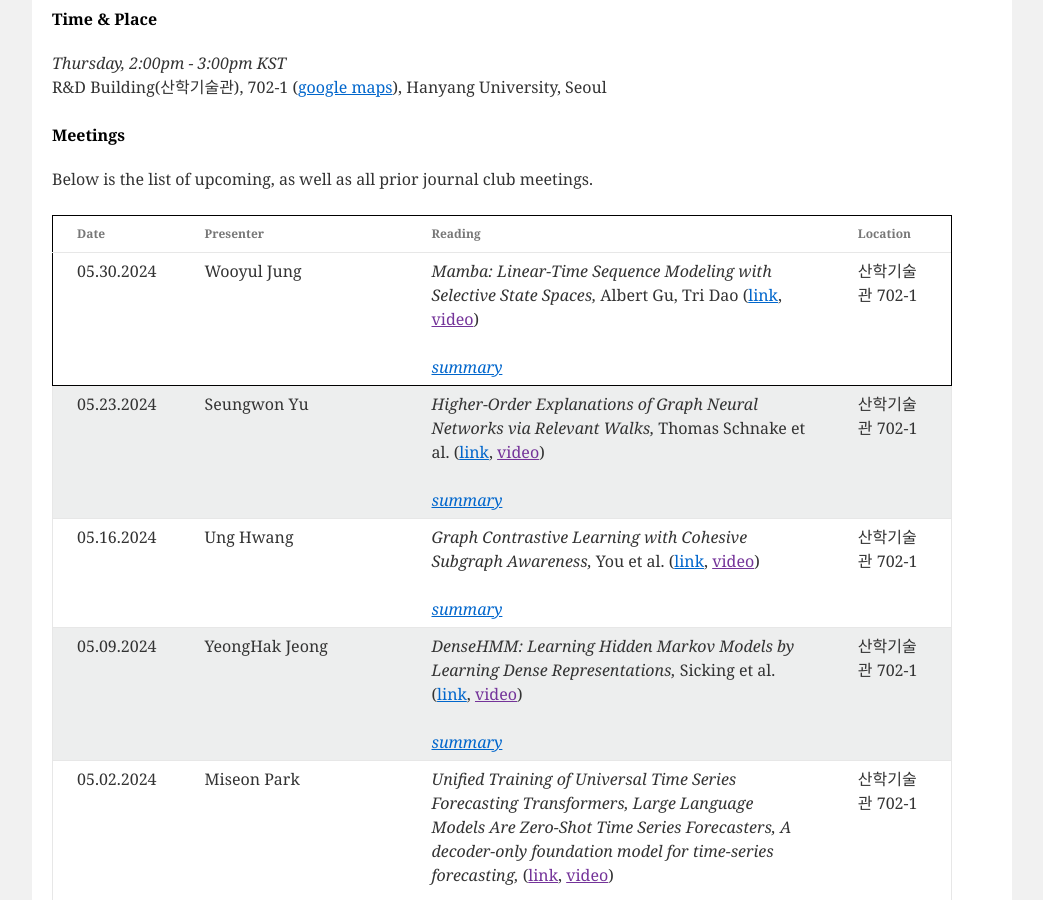
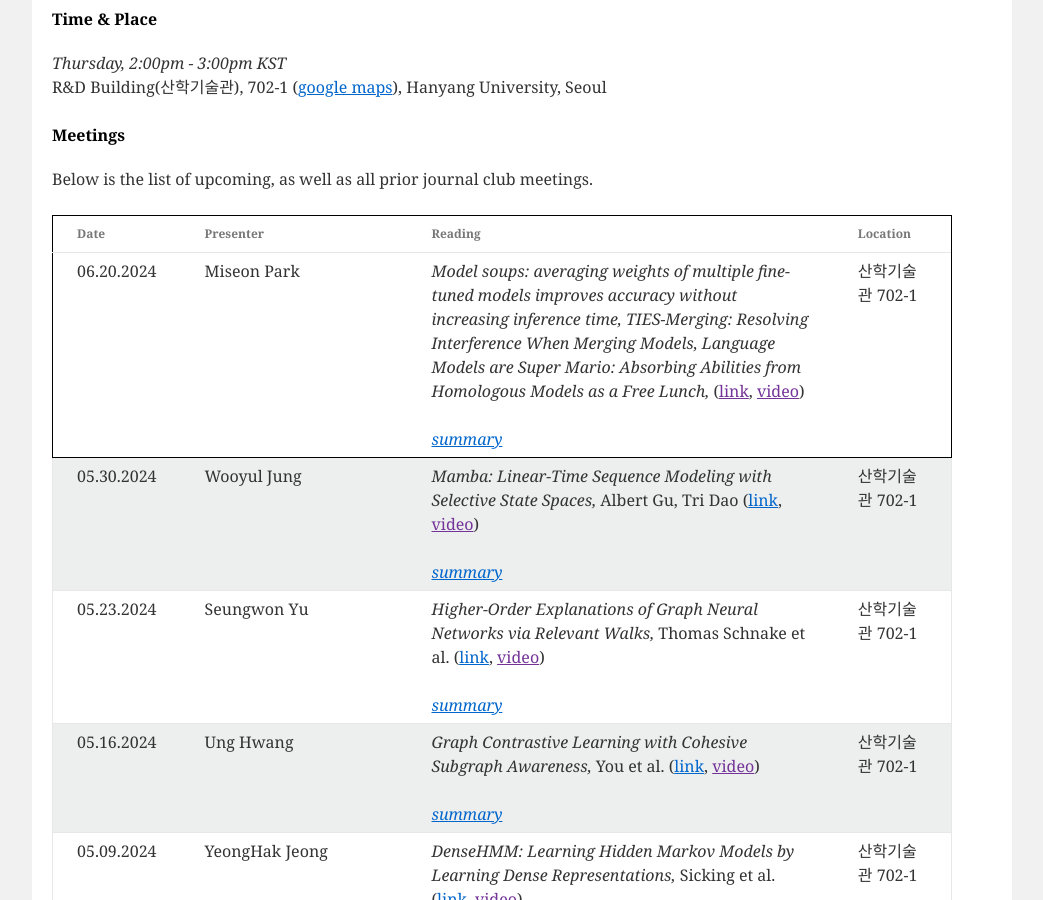
Before and after one commit to niai-lab/GraphML-JC, a Jekyll site: the page built from index.html, in a window 1280 px wide and 900 px high, scrolled down 515 px. Shown: the whole window, without its empty margins (118-1161 px from the left). Built offline with Jekyll 4.4.1, drawn with Linux system fonts in a browser that asks for light colours.

Commit message:
Update meeting_info.yml

```diff
--- a/_data/meeting_info.yml
+++ b/_data/meeting_info.yml
@@ -1,3 +1,11 @@
+- presenter: Miseon Park
+  date: 06.20.2024
+  paper: "Model soups: averaging weights of multiple fine-tuned models improves accuracy without increasing inference time, TIES-Merging: Resolving Interference When Merging Models, Language Models are Super Mario: Absorbing Abilities from Homologous Models as a Free Lunch"
+  authors:
+  url:
+  location: "산학기술관 702-1"
+  summary: >
+
 - presenter: Wooyul Jung
   date: 05.30.2024
   paper: "Mamba: Linear-Time Sequence Modeling with Selective State Spaces"
```
